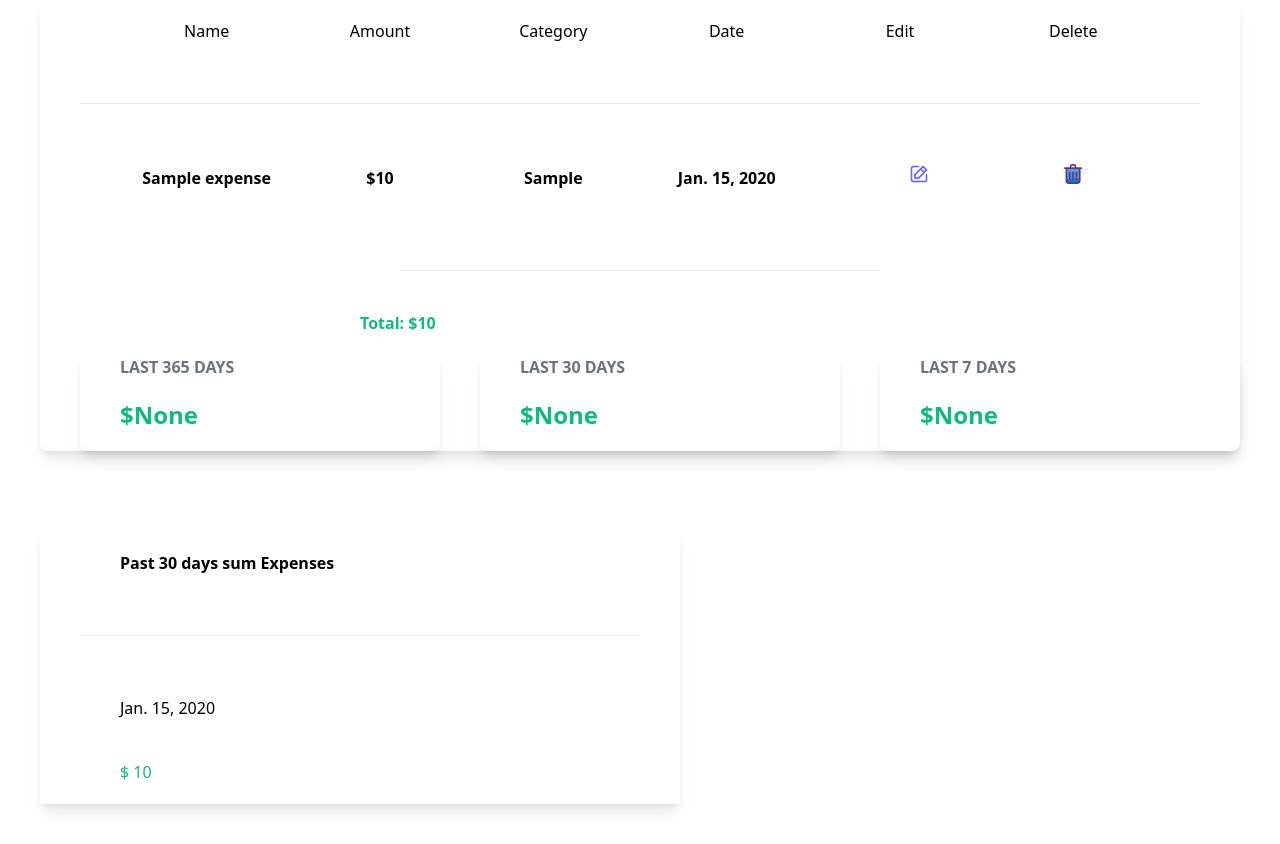
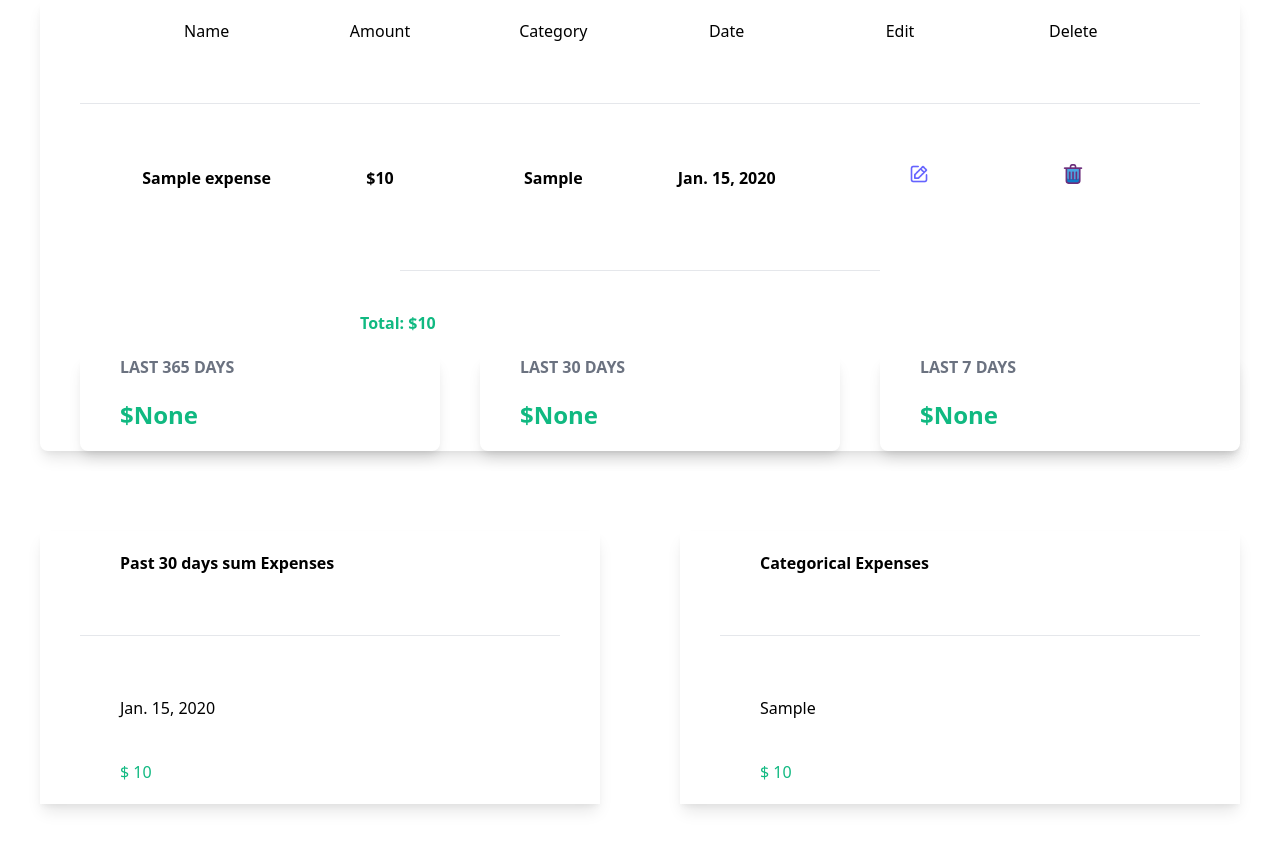
Before and after one commit to chebishev/DjangoProjectsUdemy, a Django app: page / in a window 1280 px wide. Shown: the part 447-1291 px from the top of the page. Run offline with Django 5.2, Linux system fonts and the light colour scheme; tables that the repository leaves empty hold one stand-in row (values such as "Sample post"); style sheets or scripts are compiled from the project's sources.

Commit message:
category expenses added

```diff
--- a/AdvancedExpenseTracker/expense_tracker/main_app/templates/main_app/index.html
+++ b/AdvancedExpenseTracker/expense_tracker/main_app/templates/main_app/index.html
@@ -109,5 +109,23 @@
       {% endfor %}
     </div>
   </div>
+  <div class="w-1/2 shadow-lg m-10">
+    <div class="flex flex-wrap space-x-40 px-20 py-5 font-bold">
+      <span>Categorical Expenses</span>
+    </div>
+    <hr class="m-10" />
+    <div id="category-sum-table">
+      {% for category_sum in category_sums %}
+      <div class="flex flex-wrap px-20 py-5">
+        <span>
+          {{ category_sum.category }}
+        </span>
+      </div>
+      <div class="flex flex-wrap px-20 py-5">
+        <span class="text-green-500">$ {{ category_sum.sum|intcomma }}</span>
+      </div>
+      {% endfor %}
+    </div>
+  </div>
 </div>
 {% endblock %}
--- a/AdvancedExpenseTracker/expense_tracker/main_app/views.py
+++ b/AdvancedExpenseTracker/expense_tracker/main_app/views.py
@@ -27,6 +27,7 @@
     weekly_sum = week_data.aggregate(Sum('amount'))
 
     daily_sums = Expense.objects.filter().values('date').order_by('date').annotate(sum=Sum('amount'))
+    category_sums = Expense.objects.filter().values('category').order_by('category').annotate(sum=Sum('amount'))
 
     expense_form = ExpenseForm()
     context = {
@@ -36,7 +37,8 @@
         'yearly_sum': yearly_sum,
         'monthly_sum': monthly_sum,
         'weekly_sum': weekly_sum,
-        'daily_sums': daily_sums
+        'daily_sums': daily_sums,
+        'category_sums': category_sums
         }
     return render(request, 'main_app/index.html', context)
 
```
